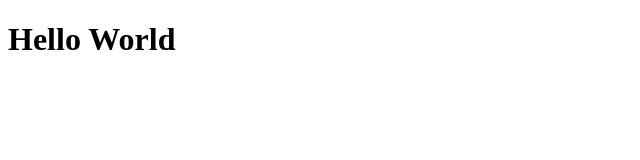
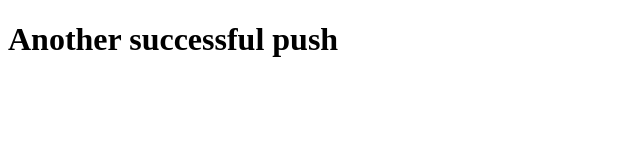
Before and after one commit to alli-Codes/Calculator, a plain HTML site: page index.html in a window 1280 px wide. Shown: the whole page, without its empty margins (0-640 px from the left). Drawn offline with Linux system fonts and the light colour scheme.

Commit message:
Made some changes

```diff
--- a/index.html
+++ b/index.html
@@ -8,7 +8,7 @@
 <body>
 
 	<div id="app">
-		<h1>Hello World</h1>
+		<h1>Another successful push</h1>
 	</div>
 
 	<script src="js/script.js"></script>
```
